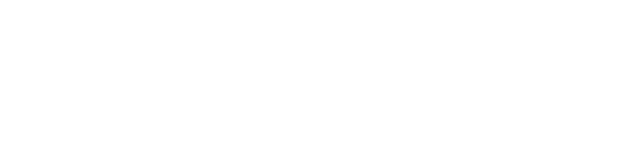
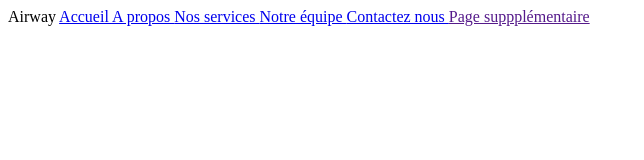
Before and after one commit to groupe5CIR1/airway, a plain HTML site: page html/index.html in a window 1280 px wide. Shown: the whole page, without its empty margins (0-644 px from the left). Drawn offline with Linux system fonts and the light colour scheme.

Commit message:
index menu

```diff
--- a/html/index.html
+++ b/html/index.html
@@ -6,5 +6,16 @@
   </head>
   <body>
 
+    <div class="header">
+      Airway
+      <a href="index.html"> Accueil </a>
+      <a href="a_propos.html"> A propos </a>
+      <a href="services.html"> Nos services </a>
+      <a href="equipe.html"> Notre équipe </a>
+      <a href="contact.html"> Contactez nous </a>
+      <a href=""> Page suppplémentaire </a>
+    </div>
+
+
   </body>
 </html>
```
